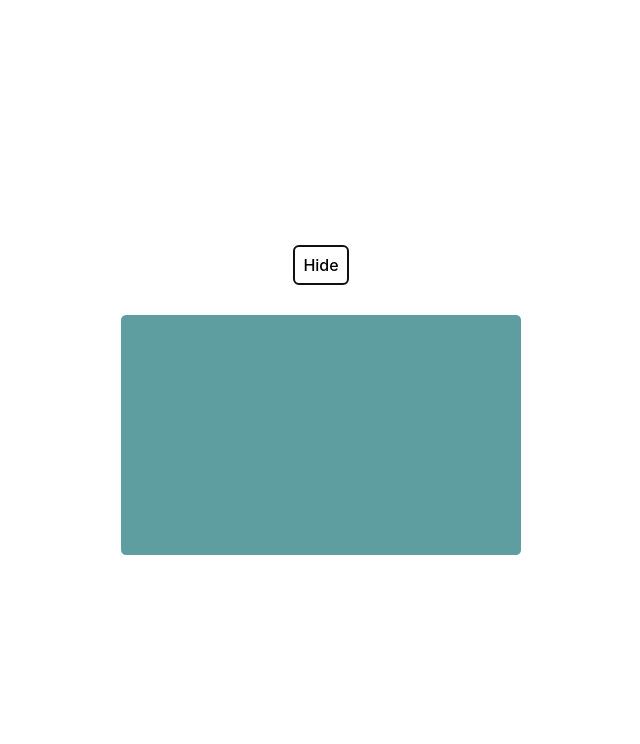
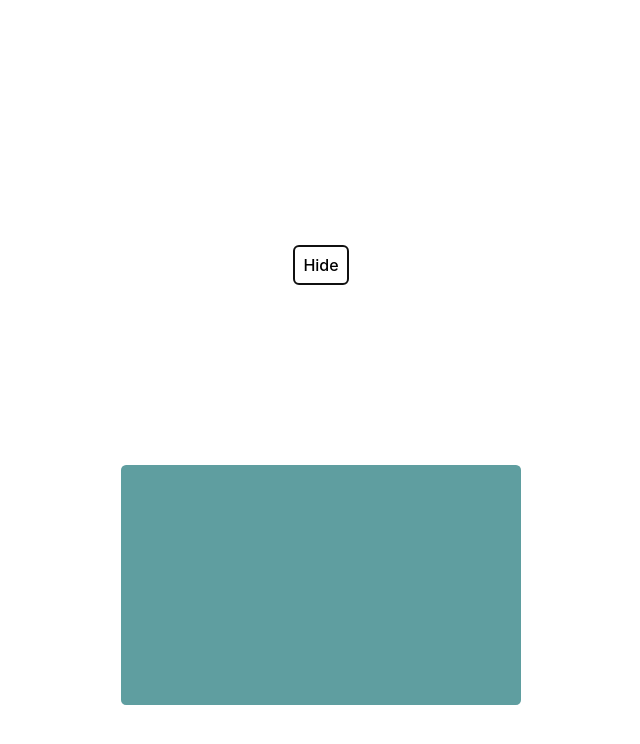
Before and after one commit to JesterOlayvar219/react-framer-motion, a React (Vite) app: page /basics in a window 1280 px wide. Both pictures are taken after a click on the button "Show". Shown: the top 744 px of the page, without its empty margins (319-959 px from the left). Built offline with nearby package versions, Linux system fonts and the light colour scheme.

Commit message:
Animation changes

```diff
--- a/src/components/FramerMotionBasics.tsx
+++ b/src/components/FramerMotionBasics.tsx
@@ -19,10 +19,21 @@ export const FramerMotionBasics = () => {
         {visible && (
           <motion.div
             className="animate-box"
-            initial={{ scale: 0, opacity: 0 }}
-            animate={{ rotate: "180deg", opacity: 1, scale: 1, type: "spring" }}
-            exit={{ rotate: "0deg", scale: 0 }}
-            transition={{ duration: 1.5, ease: "backInOut" }}
+            initial={{ scale: 0, opacity: 0, y: 0 }}
+            animate={{
+              rotate: "180deg",
+              opacity: 1,
+              scale: 1,
+              type: "spring",
+              y: [0, 150, 150, -150, 150],
+            }}
+            exit={{
+              rotate: "0deg",
+              scale: [1, 0.5, 0.25, 0],
+              opacity: 0,
+              y: [0, 0.25, 0.5, 0.75, 1],
+            }}
+            transition={{ duration: 1.6, ease: "backInOut" }}
           ></motion.div>
         )}
       </AnimatePresence>
```
